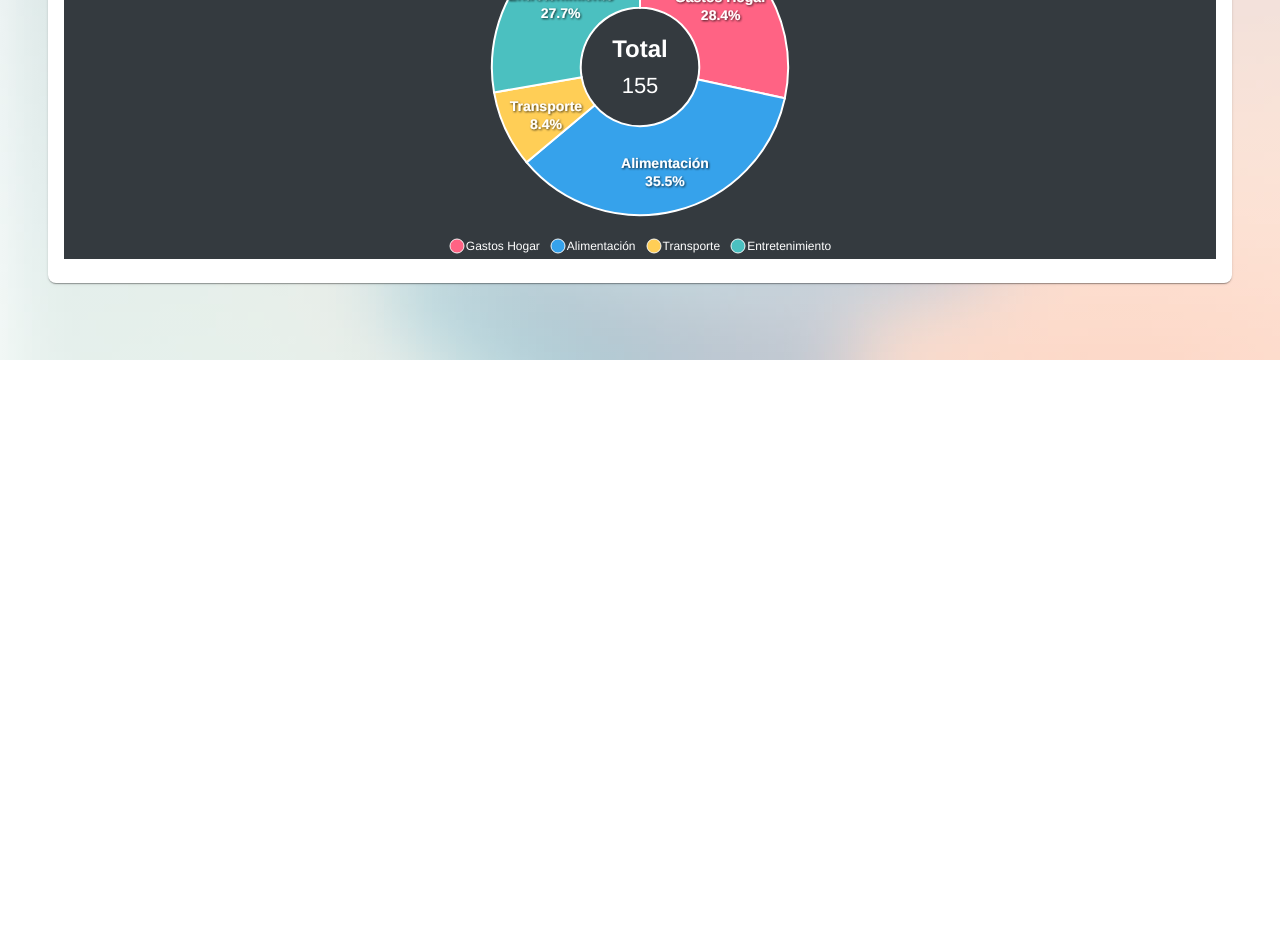
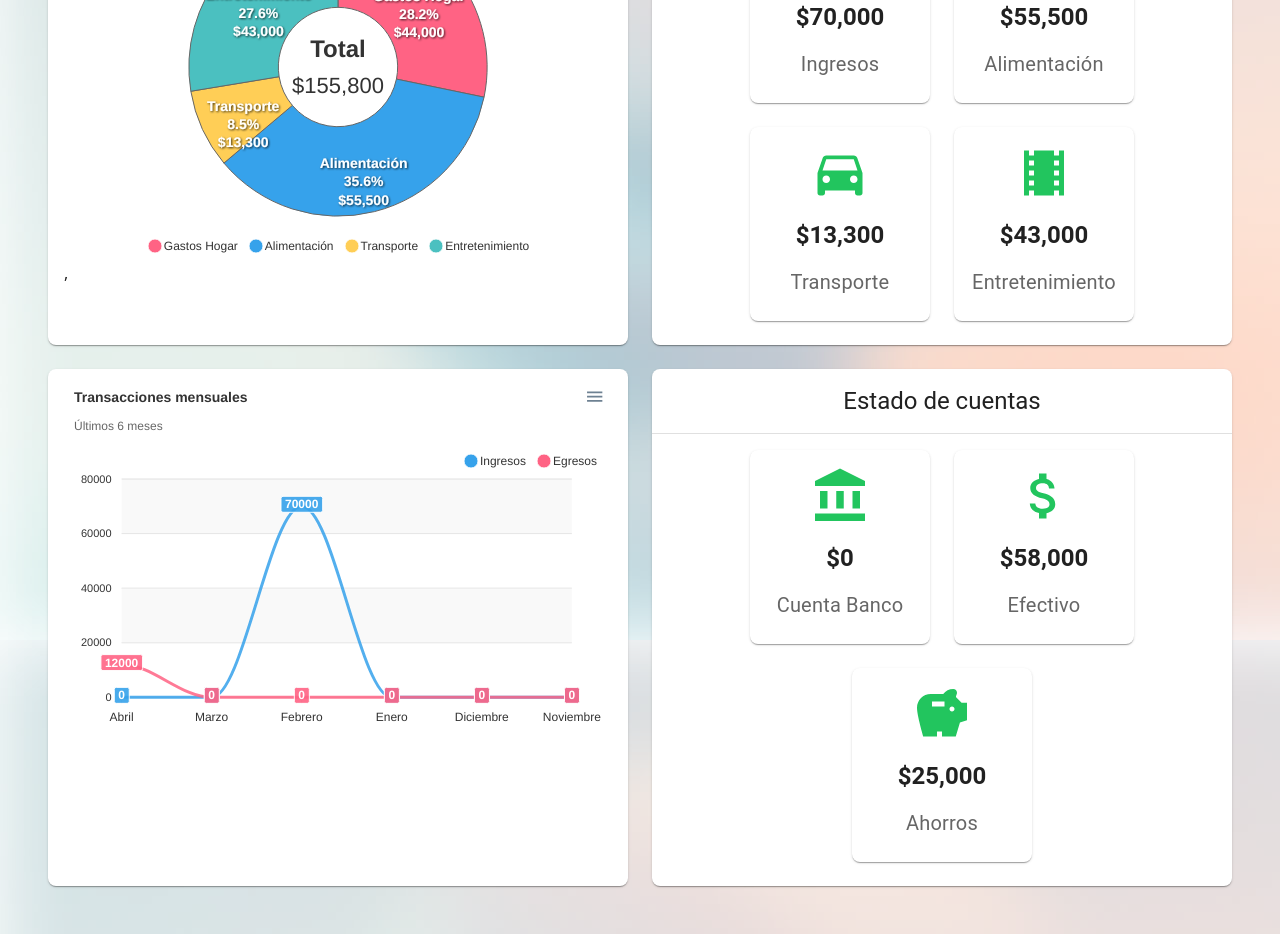
Before and after one commit to sergioglongo/miscuentas-front, a React (Vite) app: page /dashboard/dashboard in a window 1280 px wide. Shown: the part 440-1374 px from the top of the page. Before the commit the page ends 800 px from the top, so only its background shows below. Built offline with nearby package versions, Linux system fonts and the light colour scheme.

Commit message:
graficas genericas

```diff
--- a/src/components/dashboard/DashCircleCard.tsx
+++ b/src/components/dashboard/DashCircleCard.tsx
@@ -7,7 +7,7 @@ import ReactApexChart from "react-apexcharts";
 
 const DashCircleCard = () => {
     const chartData: { series: number[]; options: ApexOptions } = {
-        series: [44, 55, 13, 43],
+        series: [44000, 55500, 13300, 43000],
         options: {
             chart: {
                 type: "donut" as const,
@@ -23,34 +23,54 @@ const DashCircleCard = () => {
                 position: "bottom",
                 horizontalAlign: "center",
                 labels: {
-                    colors: "#fff",
+                    colors: "#333",
                 },
             },
             plotOptions: {
                 pie: {
                     donut: {
-                        size: "40%", // Ajusta este valor entre '0%' y '100%'
+                        size: "40%",
                         labels: {
                             show: true,
                             total: {
                                 show: true,
                                 label: "Total",
-                                color: "#fff",
+                                color: "#333",
                                 fontSize: "24px",
                                 fontWeight: 600,
+                                formatter: function (w) {
+                                    return (
+                                        "$" +
+                                        w.globals.seriesTotals
+                                            .reduce(
+                                                (a: number, b: number) => a + b,
+                                                0
+                                            )
+                                            .toLocaleString()
+                                    );
+                                },
                             },
                             value: {
                                 fontSize: "22px",
-                                color: "#fff",
+                                color: "#333",
                             },
                         },
                     },
                 },
             },
+            stroke: {
+                width: 1,
+                colors: ["#666"],
+            },
             dataLabels: {
                 enabled: true,
                 formatter: function (val: number, { seriesIndex, w }) {
-                    return [w.config.labels[seriesIndex], val.toFixed(1) + "%"];
+                    const value = w.globals.seriesTotals[seriesIndex];
+                    return [
+                        w.config.labels[seriesIndex],
+                        val.toFixed(1) + "%",
+                        "$" + value.toLocaleString(),
+                    ];
                 },
                 style: {
                     fontSize: "14px",
@@ -63,14 +83,14 @@ const DashCircleCard = () => {
                 textAnchor: "middle",
             },
             theme: {
-                mode: "dark",
+                mode: "light",
             },
         },
     };
 
     return (
         <Card
-            sx={{ minWidth: 345, bgcolor: "background.paper", borderRadius: 2 }}
+            sx={{ minWidth: 250, bgcolor: "background.paper", borderRadius: 2 }}
         >
             <CardHeader
                 title="Gráfico Torta"
@@ -88,6 +108,7 @@ const DashCircleCard = () => {
                         type="donut"
                         height={350}
                     />
+                    ,
                 </Stack>
             </CardContent>
         </Card>
--- /dev/null
+++ b/src/components/dashboard/DashIconsAccounts.tsx
@@ -0,0 +1,54 @@
+import React from "react";
+
+import { AccountBalance, AttachMoney, Savings } from "@mui/icons-material";
+import { Card, CardContent, CardHeader, Grid } from "@mui/material";
+
+import IconCard from "./components/IconCard";
+
+export const DashIconsAccounts = () => {
+    const cardData = [
+        {
+            icon: <AccountBalance style={{ fontSize: 60 }} />,
+            value: 0,
+            label: "Cuenta Banco",
+        },
+        {
+            icon: <AttachMoney style={{ fontSize: 60 }} />,
+            value: 58000,
+            label: "Efectivo",
+        },
+        {
+            icon: <Savings style={{ fontSize: 60 }} />,
+            value: 25000,
+            label: "Ahorros",
+        },
+    ];
+
+    return (
+        <Card sx={{ bgcolor: "background.paper", borderRadius: 2 }}>
+            <CardHeader
+                title="Estado de cuentas"
+                sx={{
+                    textAlign: "center",
+                    borderBottom: 1,
+                    borderColor: "divider",
+                }}
+            />
+            <CardContent>
+                <Grid container spacing={3} justifyContent="center">
+                    {cardData.map((card, index) => (
+                        <Grid item key={index} xs={12} sm={6} md={4}>
+                            <IconCard
+                                icon={card.icon}
+                                value={card.value}
+                                label={card.label}
+                            />
+                        </Grid>
+                    ))}
+                </Grid>
+            </CardContent>
+        </Card>
+    );
+};
+
+export default DashIconsAccounts;
--- /dev/null
+++ b/src/components/dashboard/DashIconsCard.tsx
@@ -0,0 +1,67 @@
+import React from "react";
+
+import { DirectionsCar, Home, Restaurant, Theaters } from "@mui/icons-material";
+import { Card, CardContent, CardHeader, Grid } from "@mui/material";
+
+import IconCard from "./components/IconCard";
+
+const DashIconsCard = () => {
+    const cardData = [
+        {
+            icon: <Home style={{ fontSize: 60 }} />,
+            value: 70000,
+            label: "Ingresos",
+        },
+        {
+            icon: <Restaurant style={{ fontSize: 60 }} />,
+            value: 55500,
+            label: "Alimentación",
+        },
+        {
+            icon: <DirectionsCar style={{ fontSize: 60 }} />,
+            value: 13300,
+            label: "Transporte",
+        },
+        {
+            icon: <Theaters style={{ fontSize: 60 }} />,
+            value: 43000,
+            label: "Entretenimiento",
+        },
+    ];
+
+    return (
+        <Card sx={{ bgcolor: "background.paper", borderRadius: 2 }}>
+            <CardHeader
+                title="Ingresos por área"
+                sx={{
+                    textAlign: "center",
+                    borderBottom: 1,
+                    borderColor: "divider",
+                }}
+            />
+            <CardContent>
+                <Grid container spacing={3} justifyContent="center">
+                    {cardData.map((card, index) => (
+                        <Grid
+                            // eslint-disable-next-line
+                            item
+                            component="div"
+                            key={index}
+                            xs={12}
+                            sm={6}
+                            md={3}
+                        >
+                            <IconCard
+                                icon={card.icon}
+                                value={card.value}
+                                label={card.label}
+                            />
+                        </Grid>
+                    ))}
+                </Grid>
+            </CardContent>
+        </Card>
+    );
+};
+
+export default DashIconsCard;
--- /dev/null
+++ b/src/components/dashboard/DashLinesMonths.tsx
@@ -0,0 +1,123 @@
+import type { ApexOptions } from "apexcharts";
+
+import React from "react";
+
+import { Card, CardContent, Stack } from "@mui/material";
+import ReactApexChart from "react-apexcharts";
+
+interface ChartData {
+    series: {
+        name: string;
+        data: number[];
+    }[];
+    options: ApexOptions;
+}
+
+const DashLinesMonths = () => {
+    const chartData: ChartData = {
+        series: [
+            {
+                name: "Ingresos",
+                data: [0, 0, 70000, 0, 0, 0],
+            },
+            {
+                name: "Egresos",
+                data: [12000, 0, 0, 0, 0, 0],
+            },
+        ],
+        options: {
+            chart: {
+                type: "line",
+                zoom: {
+                    enabled: false,
+                },
+            },
+            colors: ["#36A2EB", "#FF6384"],
+            dataLabels: {
+                enabled: true,
+                formatter: function (val: number) {
+                    return val.toString();
+                },
+            },
+            stroke: {
+                curve: "smooth",
+                width: 3,
+            },
+            title: {
+                text: "Transacciones mensuales",
+                align: "left",
+                style: {
+                    color: "#333",
+                },
+            },
+            subtitle: {
+                text: "Últimos 6 meses",
+                align: "left",
+                style: {
+                    color: "#666",
+                },
+            },
+            grid: {
+                borderColor: "#e0e0e0",
+                row: {
+                    colors: ["#f3f3f3", "transparent"],
+                    opacity: 0.5,
+                },
+            },
+            xaxis: {
+                categories: [
+                    "Abril",
+                    "Marzo",
+                    "Febrero",
+                    "Enero",
+                    "Diciembre",
+                    "Noviembre",
+                ],
+                labels: {
+                    style: {
+                        colors: "#333",
+                    },
+                },
+            },
+            yaxis: {
+                labels: {
+                    style: {
+                        colors: "#333",
+                    },
+                    formatter: function (val: number) {
+                        return val.toString();
+                    },
+                },
+            },
+            legend: {
+                position: "top",
+                horizontalAlign: "right",
+                labels: {
+                    colors: "#333",
+                },
+            },
+            theme: {
+                mode: "light",
+            },
+        },
+    };
+
+    return (
+        <Card
+            sx={{ minWidth: 250, bgcolor: "background.paper", borderRadius: 2 }}
+        >
+            <CardContent>
+                <Stack spacing={2}>
+                    <ReactApexChart
+                        options={chartData.options}
+                        series={chartData.series}
+                        type="line"
+                        height={350}
+                    />
+                </Stack>
+            </CardContent>
+        </Card>
+    );
+};
+
+export default DashLinesMonths;
--- /dev/null
+++ b/src/components/dashboard/components/IconCard.tsx
@@ -0,0 +1,37 @@
+import React from "react";
+
+import { Card, CardContent, Stack, Typography } from "@mui/material";
+
+interface IconCardProps {
+    icon: React.ReactNode;
+    value: number;
+    label: string;
+}
+
+const IconCard = ({ icon, value, label }: IconCardProps) => {
+    return (
+        <Card
+            sx={{ minWidth: 180, bgcolor: "background.paper", borderRadius: 2 }}
+        >
+            <CardContent>
+                <Stack spacing={2} alignItems="center">
+                    <div style={{ color: "#22c55e", fontSize: "2rem" }}>
+                        {icon}
+                    </div>
+                    <Typography
+                        variant="h5"
+                        component="div"
+                        sx={{ fontWeight: "bold" }}
+                    >
+                        ${value.toLocaleString()}
+                    </Typography>
+                    <Typography color="text.secondary" fontSize={20}>
+                        {label}
+                    </Typography>
+                </Stack>
+            </CardContent>
+        </Card>
+    );
+};
+
+export default IconCard;
--- a/src/routes/dashboard/dashboard.lazy.tsx
+++ b/src/routes/dashboard/dashboard.lazy.tsx
@@ -1,6 +1,9 @@
 import { createLazyFileRoute } from "@tanstack/react-router";
 
 import DashCircleCard from "@/components/dashboard/DashCircleCard";
+import DashIconsAccounts from "@/components/dashboard/DashIconsAccounts";
+import DashIconsCard from "@/components/dashboard/DashIconsCard";
+import DashLinesMonths from "@/components/dashboard/DashLinesMonths";
 
 export const Route = createLazyFileRoute("/dashboard/dashboard")({
     component: RouteComponent,
@@ -12,11 +15,17 @@ function RouteComponent() {
             <h1 className="text-3xl font-bold text-blue-400">Dashboard Home</h1>
             <div className="rounded-lg bg-gray-800 p-6">
                 <p className="text-gray-300">
-                    Welcome to your dashboard! This is your home page after
-                    authentication.
+                    Estas son tus estadisticas generales.
                 </p>
             </div>
-            <DashCircleCard />
+            <div className="grid grid-cols-1 gap-6 lg:grid-cols-2">
+                <DashCircleCard />
+                <DashIconsCard />
+            </div>
+            <div className="grid grid-cols-1 gap-6 lg:grid-cols-2">
+                <DashLinesMonths />
+                <DashIconsAccounts />
+            </div>
         </div>
     );
 }
```
